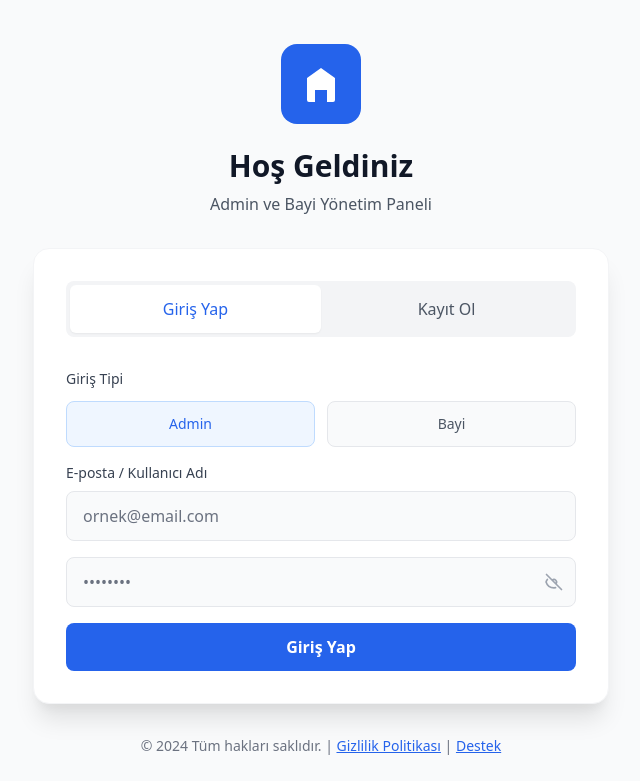
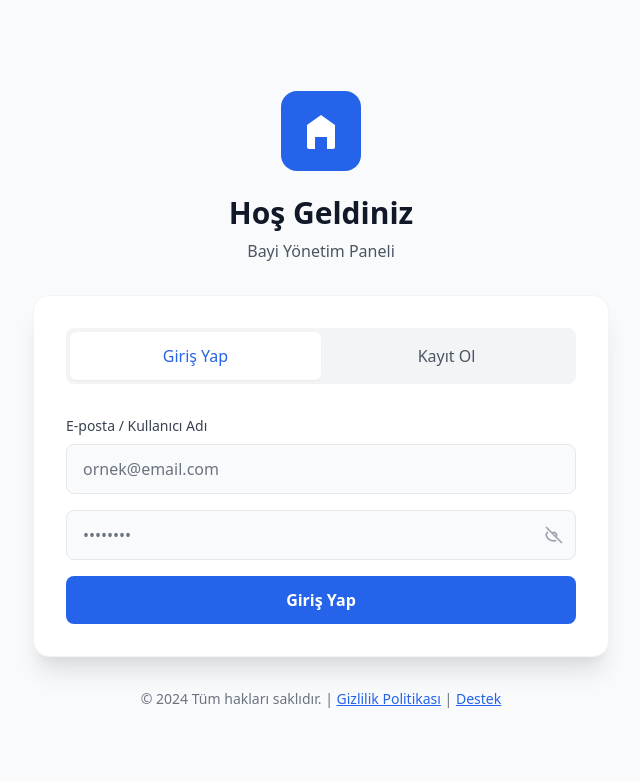
Before and after one commit to cssyazilim/is-ortaklar-paneli, a PHP site: page /is-ortaklar-paneli/auth/login.php in a window 1280 px wide. Shown: the top 781 px of the page, without its empty margins (319-959 px from the left). Run offline with PHP 8.4, Linux system fonts and the light colour scheme; some libraries are stand-ins or nearby versions.

Commit message:
İlk yükleme: is-ortaklar-paneli

```diff
--- a/auth/login.php
+++ b/auth/login.php
@@ -124,9 +124,7 @@ function save_tokens_and_user(array $resp,array $who):void{
 }
 
 /* =========================================================
-   JSON REGISTER HANDLER (aynı dosyada)
-   - Sadece Content-Type: application/json POST'larını yakalar
-   - Backend /register endpoint’ine body’yi iletir
+   JSON REGISTER HANDLER (aynı dosyada) – ZORUNLU MFA (email|sms)
 ========================================================= */
 if ($_SERVER['REQUEST_METHOD'] === 'POST') {
   $ct = $_SERVER['CONTENT_TYPE'] ?? ($_SERVER['HTTP_CONTENT_TYPE'] ?? '');
@@ -135,15 +133,34 @@ if ($_SERVER['REQUEST_METHOD'] === 'POST') {
     try {
       $in = json_decode(file_get_contents('php://input'), true) ?: [];
 
-      // Backend’in beklediği payload’a uygun şekilde pasla (temel normalizasyon)
+      // --- MFA kanalı: UI'dan gelen seçime göre (email | sms) ---
+      $mfaMethod = strtolower(trim((string)($in['mfa_method'] ?? 'email')));
+      if (!in_array($mfaMethod, ['email','sms'], true)) {
+        $mfaMethod = 'email';
+      }
+
+      // --- Telefonu normalize et (SMS seçilmişse zorunlu) ---
+      $phoneRaw = trim((string)($in['phone'] ?? ''));
+      $phone    = preg_replace('~\D~','', $phoneRaw);      // sadece rakam
+      if ($mfaMethod === 'sms') {
+        if ($phone === '') {
+          throw new Exception('SMS ile MFA için telefon zorunludur.');
+        }
+        // Basit TR normalize: 5XXXXXXXXX → 90 5XXXXXXXXX
+        if (strpos($phone, '90') !== 0 && strlen($phone) === 10 && $phone[0] === '5') {
+          $phone = '90' . $phone;
+        }
+      }
+
+      // Backend payload (kullanıcının seçimine göre mfa_method gönder)
       $payload = [
-        'type'        => $in['type']       ?? 'Bayi',               // 'Bayi' | 'IsOrtagi'
-        'legal_type'  => $in['legal_type'] ?? 'Sirket',             // 'Sirket' | 'Sahis'
+        'type'        => $in['type']       ?? 'Bayi',
+        'legal_type'  => $in['legal_type'] ?? 'Sirket',
         'email'       => mb_strtolower(trim((string)($in['email'] ?? '')),'UTF-8'),
         'password'    => (string)($in['password'] ?? ''),
-        'phone'       => trim((string)($in['phone'] ?? '')),
+        'phone'       => ($mfaMethod === 'sms') ? $phone : $phoneRaw, // mümkünse normalize gönder
         'address'     => trim((string)($in['address'] ?? '')),
-        'mfa_method'  => (($in['mfa_method'] ?? 'none') === 'email') ? 'email' : 'none',
+        'mfa_method'  => $mfaMethod, // ← zorunlu doğrulama, kanalı kullanıcı seçer
       ];
 
       if ($payload['legal_type'] === 'Sirket') {
@@ -156,35 +173,34 @@ if ($_SERVER['REQUEST_METHOD'] === 'POST') {
         $payload['tckn']       = preg_replace('~\D~','', (string)($in['tckn'] ?? ''));
       }
 
-      // Asıl API çağrısı
+      // Register çağrısı
       $resp = api_post_json('register', $payload);
 
-      if (($resp['status'] ?? null) === 'MFA_REQUIRED') {
-        $_SESSION['mfa']=[
-          'session_id'=>$resp['mfa']['session_id']??null,
-          'method'=>$resp['mfa']['method']??'email',
-          'expires_at'=>$resp['mfa']['expires_at']??null,
-          'prefill'=>[
-            'scope'=>'partner',
-            'email'=>$resp['auth']['email']??$payload['email'],
-            'partner_id'=>$resp['auth']['partner_id']??null,
-            'role'=>'bayi',
+      // --- Her durumda ZORUNLU VERIFY ekranına gönder ---
+      $_SESSION['mfa'] = [
+        'session_id' => $resp['mfa']['session_id'] ?? ($resp['session_id'] ?? null),
+        'method'     => $mfaMethod,  // email | sms
+        'expires_at' => $resp['mfa']['expires_at'] ?? null,
+        'forced'     => true,
+        'prefill'    => [
+          'scope'      => 'partner',
+          'role'       => 'bayi',
+          'email'      => $payload['email'],
+          'phone'      => ($mfaMethod === 'sms') ? $payload['phone'] : null,
+          'partner_id' => $resp['auth']['partner_id'] ?? null,
         ],
       ];
-        echo json_encode([
-          'success'=>true,
-          'next'=>'verify',
-          'message'=>$resp['message'] ?? 'Doğrulama kodu gönderildi.',
-          'redirect'=> url('auth/verify.php'),
-          'dev_otp'=> $resp['dev_otp'] ?? null,
-        ], JSON_UNESCAPED_UNICODE);
-        exit;
-      }
 
       echo json_encode([
-        'success'=>true,
-        'next'=>'login',
-        'message'=>$resp['message'] ?? 'Kayıt oluşturuldu.',
+        'success'         => true,
+        'verify_required' => true,
+        'method'          => $mfaMethod,                 // UI isterse gösterebilir
+        'next'            => 'verify',
+        'message'         => $resp['message'] ?? ($mfaMethod === 'sms'
+                                ? 'Kayıt oluşturuldu. SMS ile gönderilen doğrulama kodunu girin.'
+                                : 'Kayıt oluşturuldu. E-postanıza gönderilen doğrulama kodunu girin.'),
+        'redirect'        => url('auth/verify.php'),
+        'dev_otp'         => $resp['dev_otp'] ?? null,   // development kolaylığı varsa
       ], JSON_UNESCAPED_UNICODE);
       exit;
 
@@ -198,6 +214,7 @@ if ($_SERVER['REQUEST_METHOD'] === 'POST') {
     }
   }
 }
+
 
 /* ---------- Panel yönlendirme ---------- */
 function redirect_admin(){ safe_redirect(url('admin/anasayfa.php')); }
@@ -216,118 +233,54 @@ if (!empty($_SESSION['accessToken'])) {
 $error=null;
 
 /* ======================================================
-   POST (Form): Sekmeye göre ZORLAMA — sadece login için
+  POST (Form): Sadece BAYİ girişi yapılacak
 ====================================================== */
-if ($_SERVER['REQUEST_METHOD']==='POST'){
+if ($_SERVER['REQUEST_METHOD'] === 'POST') {
   // Bu blok sadece form-encoded login içindir (JSON ise yukarıda exit edildi)
-  $email    = trim($_POST['email']??'');
-  $password = (string)($_POST['password']??'');
-  $userType = $_POST['user_type'] ?? 'admin'; // 'admin' | 'bayi'
-  if($email===''||$password===''){ $error='E-posta ve şifre zorunludur.'; }
-  else {
+  $email    = trim($_POST['email'] ?? '');
+  $password = (string)($_POST['password'] ?? '');
+  if ($email === '' || $password === '') {
+   $error = 'E-posta ve şifre zorunludur.';
+  } else {
    try {
-      if ($userType === 'admin') {
-        // ---- ADMIN SEKME
-        try {
-          $resp = api_login_user($email,$password);
+    $resp = api_login_partner($email, $password);
 
     if (resp_requires_mfa($resp)) {
-            $_SESSION['mfa']=[
-              'session_id'=>$resp['mfa']['session_id']??null,
-              'method'=>$resp['mfa']['method']??'email',
-              'expires_at'=>$resp['mfa']['expires_at']??null,
-              'prefill'=>[
-                'scope'=>'user','email'=>$resp['auth']['email']??$email,
-                'user_id'=>$resp['auth']['user_id']??null,'role'=>$resp['auth']['role']??'admin',
-              ],
-            ];
-            safe_redirect(url('auth/verify.php'));
-          }
-
-          save_tokens_and_user($resp,['email'=>$email,'role'=>'admin']);
-          $me = api_me($_SESSION['accessToken']);
-          $role = $me['user']['role'] ?? null;
-
-          if (!$role || !in_array($role, ADMIN_ROLES, true)) {
-            // Admin yetkisi yok; bu hesap aslında bayi mi?
-            $_SESSION = []; if (session_id()) session_destroy(); session_start();
-            try {
-              $probe = api_login_partner($email,$password); // başarı/MFA → bayi hesabı
-              $isPartner = resp_requires_mfa($probe) || !empty($probe['accessToken']);
-              if ($isPartner) {
-                $error = 'Bu bir BAYİ hesabıdır. Lütfen "Bayi" sekmesinden giriş yapın.';
-                throw new RuntimeException($error);
-              }
-            } catch(Throwable $eProbe){ /* ignore */ }
-            $error = 'Bu kullanıcı admin panel yetkisine sahip değil.';
-          } else {
-            redirect_admin();
-          }
-
-        } catch (Throwable $eUser) {
-          // /login/user başarısız. Aynı bilgilerle bayi mi?
-          try {
-            $probe = api_login_partner($email,$password);
-            if (resp_requires_mfa($probe) || !empty($probe['accessToken'])) {
-              $error = 'Bu bir BAYİ hesabıdır. Lütfen "Bayi" sekmesinden giriş yapın.';
-            } else {
-              $error = $eUser->getMessage();
-            }
-          } catch(Throwable $eProbe){
-            $error = $eUser->getMessage() ?: 'Giriş başarısız.';
-          }
-        }
-
-      } else {
-        // ---- BAYİ SEKME
-        try {
-          $resp = api_login_partner($email,$password);
-
-          if (resp_requires_mfa($resp)) {
-            $_SESSION['mfa']=[
-              'session_id'=>$resp['mfa']['session_id']??null,
-              'method'=>$resp['mfa']['method']??'email',
-              'expires_at'=>$resp['mfa']['expires_at']??null,
-              'prefill'=>[
-                'scope'=>'partner','email'=>$resp['auth']['email']??$email,
-                'partner_id'=>$resp['auth']['partner_id']??null,'role'=>'bayi',
+      $_SESSION['mfa'] = [
+       'session_id' => $resp['mfa']['session_id'] ?? null,
+       'method'     => $resp['mfa']['method'] ?? 'email',
+       'expires_at' => $resp['mfa']['expires_at'] ?? null,
+       'prefill'    => [
+        'scope'      => 'partner',
+        'email'      => $resp['auth']['email'] ?? $email,
+        'partner_id' => $resp['auth']['partner_id'] ?? null,
+        'role'       => 'bayi',
        ],
       ];
       safe_redirect(url('auth/verify.php'));
     }
 
     // token geldiyse güvenli şekilde bayi paneline
-          save_tokens_and_user($resp,['email'=>$email,'role'=>'bayi']);
+    save_tokens_and_user($resp, ['email' => $email, 'role' => 'bayi']);
     // ek kontrol: /me partner mi?
     try {
-            $me=api_me($_SESSION['accessToken']);
+      $me = api_me($_SESSION['accessToken']);
       if (($me['userType'] ?? null) !== 'partner') {
        // muhtemelen yanlış; güvenlik için iptal edip uyaralım
-              $_SESSION=[]; if(session_id()) session_destroy(); session_start();
-              $error = 'Bu kullanıcı bayi hesabı değil. Lütfen "Admin" sekmesinden giriş yapın.';
+       $_SESSION = [];
+       if (session_id()) session_destroy();
+       session_start();
+       $error = 'Bu kullanıcı bayi hesabı değil.';
       } else {
        redirect_bayi();
       }
-          } catch(Throwable $em){ redirect_bayi(); }
+    } catch (Throwable $em) {
+      redirect_bayi();
+    }
 
    } catch (Throwable $ePartner) {
-          // /login/partner başarısız. Aynı bilgilerle admin mi?
-          try {
-            $probe = api_login_user($email,$password);
-            if (resp_requires_mfa($probe) || !empty($probe['accessToken'])) {
-              $error = 'Bu bir ADMIN hesabıdır. Lütfen "Admin" sekmesinden giriş yapın.';
-            } else {
-              $error = $ePartner->getMessage();
-            }
-          } catch(Throwable $eProbe){
     $error = $ePartner->getMessage() ?: 'Giriş başarısız.';
-          }
-        }
-      }
-
-    } catch (Throwable $ex) {
-      $error = $ex->getMessage() ?: 'Giriş başarısız.';
-      _dbg('ERROR: '.$error);
+    _dbg('ERROR: ' . $error);
    }
   }
 }
@@ -358,7 +311,7 @@ if ($_SERVER['REQUEST_METHOD']==='POST'){
         </svg>
       </div>
       <h1 class="text-2xl sm:text-3xl font-bold text-gray-900 mb-2">Hoş Geldiniz</h1>
-      <p class="text-sm sm:text-base text-gray-600">Admin ve Bayi Yönetim Paneli</p>
+      <p class="text-sm sm:text-base text-gray-600">Bayi Yönetim Paneli</p>
     </div>
 
     <!-- Kart -->
@@ -375,18 +328,7 @@ if ($_SERVER['REQUEST_METHOD']==='POST'){
           <div class="text-red-500 text-sm mb-2"><?= htmlspecialchars($error, ENT_QUOTES, 'UTF-8') ?></div>
         <?php endif; ?>
 
-        <!-- Giriş Tipi -->
-        <div>
-          <label class="block text-gray-700 text-sm font-medium mb-3">Giriş Tipi</label>
-          <div class="flex space-x-3">
-            <button type="button"
-              class="user-type-btn flex-1 py-3 px-4 bg-blue-50 text-blue-600 text-sm rounded-lg border border-blue-200 transition-all duration-200 hover:bg-blue-100 font-medium"
-              data-type="admin">Admin</button>
-            <button type="button"
-              class="user-type-btn flex-1 py-3 px-4 bg-gray-50 text-gray-600 text-sm rounded-lg border border-gray-200 transition-all duration-200 hover:bg-gray-100 font-medium"
-              data-type="bayi">Bayi</button>
-          </div>
-        </div>
+
 
         <!-- E-posta -->
         <div>
@@ -498,17 +440,18 @@ if ($_SERVER['REQUEST_METHOD']==='POST'){
 
         <!-- Güvenlik (MFA) Tercihi -->
         <div>
-          <label class="block text-gray-700 text-sm font-medium mb-3">Güvenlik (MFA)</label>
+          <label class="block text-gray-700 text-sm font-medium mb-3">Güvenlik (MFA) *</label>
           <div class="flex items-center gap-4 text-sm">
             <label class="inline-flex items-center gap-2">
-              <input type="radio" name="mfaPref" id="mfaEmail" value="email">
-              <span>E-posta ile MFA (önerilir)</span>
+              <input type="radio" name="mfaPref" id="mfaEmail" value="email" required checked>
+              <span>E-posta ile MFA</span>
             </label>
             <label class="inline-flex items-center gap-2">
-              <input type="radio" name="mfaPref" id="mfaNone" value="none" checked>
-              <span>Şimdilik yok</span>
+              <input type="radio" name="mfaPref" id="mfaSms" value="sms" required>
+              <span>SMS ile MFA</span>
             </label>
           </div>
+          <div id="mfaPref-error" class="text-red-500 text-xs mt-1 hidden">Bu alanın doldurulması zorunludur</div>
         </div>
 
         <div>
```
Lines whose indentation alone changed are shown as unchanged.
